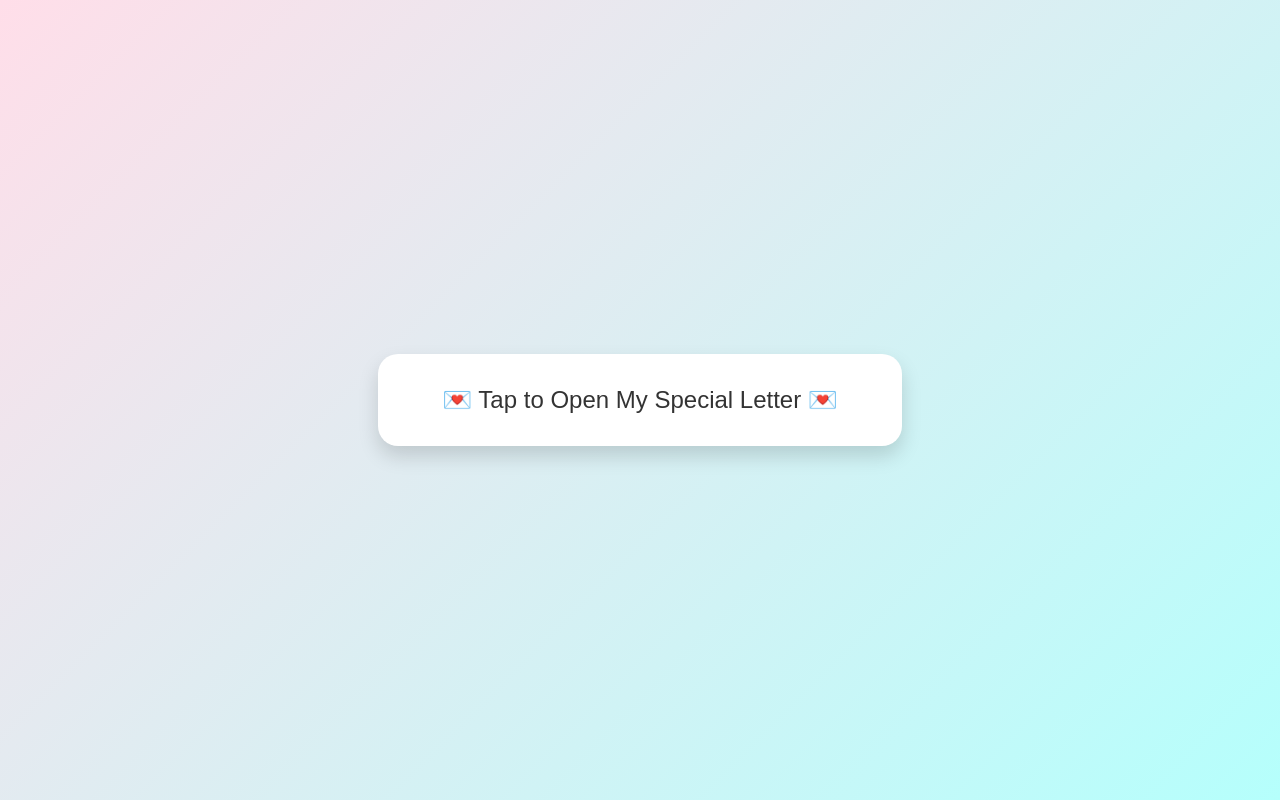
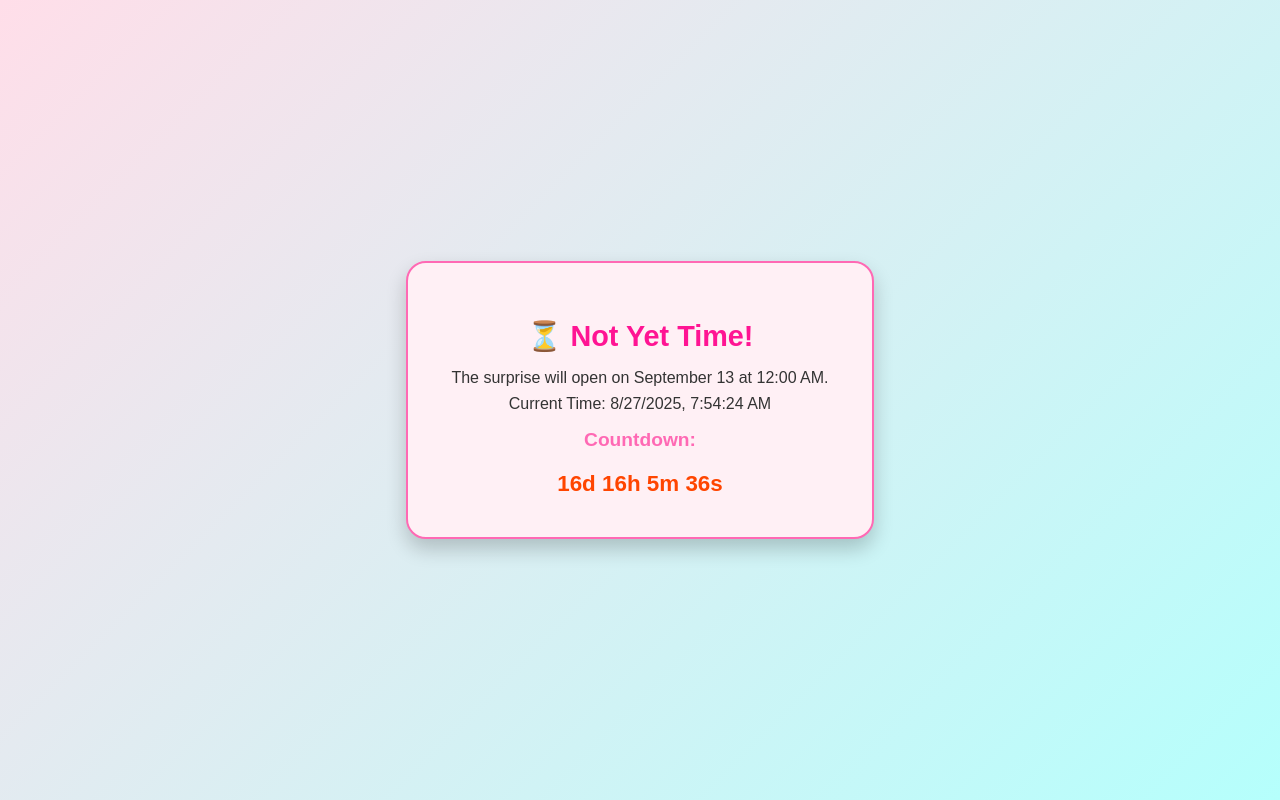
Before and after one commit to Saksham0013/Wish, a React (Create React App) app: page / in a window 1280 px wide. Built offline with nearby package versions, Linux system fonts and the light colour scheme.

Commit message:
first commit

```diff
--- a/src/App.css
+++ b/src/App.css
@@ -261,6 +261,75 @@ body {
   margin-bottom: 1rem;
 }
 
+/* Locked Message Card */
+.locked-message {
+  background: #fff0f5;
+  border: 2px solid #ff69b4;
+  border-radius: 20px;
+  padding: 2rem;
+  max-width: 400px;
+  width: 90%;
+  box-shadow: 0 10px 20px rgba(0, 0, 0, 0.2);
+  animation: fadeIn 1s ease-in-out;
+}
+
+.locked-message h2 {
+  font-size: 1.8rem;
+  color: #ff1493;
+  margin-bottom: 1rem;
+}
+
+.locked-message p {
+  font-size: 1rem;
+  color: #333;
+  margin: 0.5rem 0;
+}
+
+.locked-message h3 {
+  font-size: 1.2rem;
+  margin-top: 1rem;
+  color: #ff69b4;
+}
+
+/* Countdown */
+.locked-message p:last-child {
+  font-size: 1.4rem;
+  font-weight: bold;
+  color: #ff4500;
+  margin-top: 0.5rem;
+}
+
+/* Letter Card */
+.letter-card {
+  background: #fff0f5;
+  border: 2px solid #ff69b4;
+  border-radius: 20px;
+  padding: 2rem 1.5rem;
+  cursor: pointer;
+  font-size: 1.5rem;
+  color: #ff1493;
+  box-shadow: 0 8px 15px rgba(0, 0, 0, 0.2);
+  transition: transform 0.2s ease, box-shadow 0.2s ease;
+}
+
+.letter-card:hover {
+  transform: scale(1.05);
+  box-shadow: 0 12px 25px rgba(0, 0, 0, 0.3);
+}
+
+/* Simple Fade In Animation */
+@keyframes fadeIn {
+  from {
+    opacity: 0;
+    transform: translateY(-10px);
+  }
+
+  to {
+    opacity: 1;
+    transform: translateY(0);
+  }
+}
+
 /* Responsive Design */
 
 /* Laptop / Tablet */
--- a/src/App.js
+++ b/src/App.js
@@ -4,8 +4,7 @@ import Confetti from "react-confetti";
 import "./App.css";
 
 function App() {
-  const [step, setStep] = useState("letter"); // letter → countdown → birthday → messages → gallery → final
-  const [countdown, setCountdown] = useState(10);
+  const [step, setStep] = useState("letter"); // letter → birthday → messages → gallery → final
   const [candlesOn, setCandlesOn] = useState(true);
   const [flamesVisible, setFlamesVisible] = useState(true);
   const [currentIndex, setCurrentIndex] = useState(0);
@@ -19,16 +18,32 @@ function App() {
     "/images/Fourth.jpeg",
   ];
 
-  // Countdown Logic
+  const [currentTime, setCurrentTime] = useState(new Date());
+  const [timeLeft, setTimeLeft] = useState({ days: 0, hours: 0, minutes: 0, seconds: 0 });
+
+  // Update current time every second and calculate countdown
   useEffect(() => {
-    if (step === "countdown" && countdown > 0) {
-      const timer = setTimeout(() => setCountdown(countdown - 1), 1000);
-      return () => clearTimeout(timer);
+    const timer = setInterval(() => {
+      const now = new Date();
+      setCurrentTime(now);
+
+      const openDate = new Date(now.getFullYear(), 8, 13, 0, 0, 0); // Sept 13, 12:00 AM
+      const diff = openDate - now;
+
+      if (diff > 0) {
+        const days = Math.floor(diff / (1000 * 60 * 60 * 24));
+        const hours = Math.floor((diff / (1000 * 60 * 60)) % 24);
+        const minutes = Math.floor((diff / (1000 * 60)) % 60);
+        const seconds = Math.floor((diff / 1000) % 60);
+
+        setTimeLeft({ days, hours, minutes, seconds });
+      } else {
+        setTimeLeft({ days: 0, hours: 0, minutes: 0, seconds: 0 });
       }
-    if (step === "countdown" && countdown === 0) {
-      setStep("birthday");
-    }
-  }, [step, countdown]);
+    }, 1000);
+
+    return () => clearInterval(timer);
+  }, []);
 
   // Gallery auto-slide
   useEffect(() => {
@@ -36,9 +51,7 @@ function App() {
       const interval = setInterval(() => {
         setCurrentIndex((prev) => {
           const nextIndex = (prev + 1) % images.length;
-          if (nextIndex === images.length - 1) {
-            setAllSeen(true);
-          }
+          if (nextIndex === images.length - 1) setAllSeen(true);
           return nextIndex;
         });
       }, 3000);
@@ -98,15 +111,6 @@ function App() {
     }
   }, [step, candlesOn]);
 
-  // Countdown format
-  const formatCountdown = () => {
-    const hrs = Math.floor(countdown / 3600);
-    const mins = Math.floor((countdown % 3600) / 60);
-    const secs = countdown % 60;
-    return { hrs, mins, secs };
-  };
-  const { hrs, mins, secs } = formatCountdown();
-
   // Mobile Blow Detection
   const startBlowDetectionMobile = async () => {
     try {
@@ -145,31 +149,38 @@ function App() {
     }
   };
 
+  // Check if it's September 13, 12:00 AM or later
+  const isOpenTime = () => {
+    const now = new Date();
+    const openDate = new Date(now.getFullYear(), 8, 13, 0, 0, 0); // Month 8 = September, 12:00 AM
+    return now >= openDate;
+  };
+
   return (
     <div className="app-container">
+      {!isOpenTime() ? (
+        <div className="locked-message">
+          <h2>⏳ Not Yet Time!</h2>
+          <p>The surprise will open on September 13 at 12:00 AM.</p>
+          <p>Current Time: {currentTime.toLocaleString()}</p>
+          <h3>Countdown:</h3>
+          <p>
+            {timeLeft.days}d {timeLeft.hours}h {timeLeft.minutes}m {timeLeft.seconds}s
+          </p>
+        </div>
+      ) : (
+        <>
           {/* Letter */}
           {step === "letter" && (
             <motion.div
               className="letter-card"
-          onClick={() => setStep("countdown")}
+              onClick={() => setStep("birthday")}
               initial={{ scale: 0 }}
               animate={{ scale: 1 }}
               transition={{ duration: 0.7 }}
             >
               💌 Tap to Open My Special Letter 💌
             </motion.div>
-      )}
-
-      {/* Countdown */}
-      {step === "countdown" && (
-        <div className="countdown-container">
-          <h2 className="section-title">⏳ Countdown Begins!</h2>
-          <div className="countdown-cards">
-            <div className="time-card">{hrs}h</div>
-            <div className="time-card">{mins}m</div>
-            <div className="time-card">{secs}s</div>
-          </div>
-        </div>
           )}
 
           {/* Birthday */}
@@ -269,6 +280,8 @@ function App() {
               </p>
             </div>
           )}
+        </>
+      )}
     </div>
   );
 }
```
Lines whose indentation alone changed are shown as unchanged.
